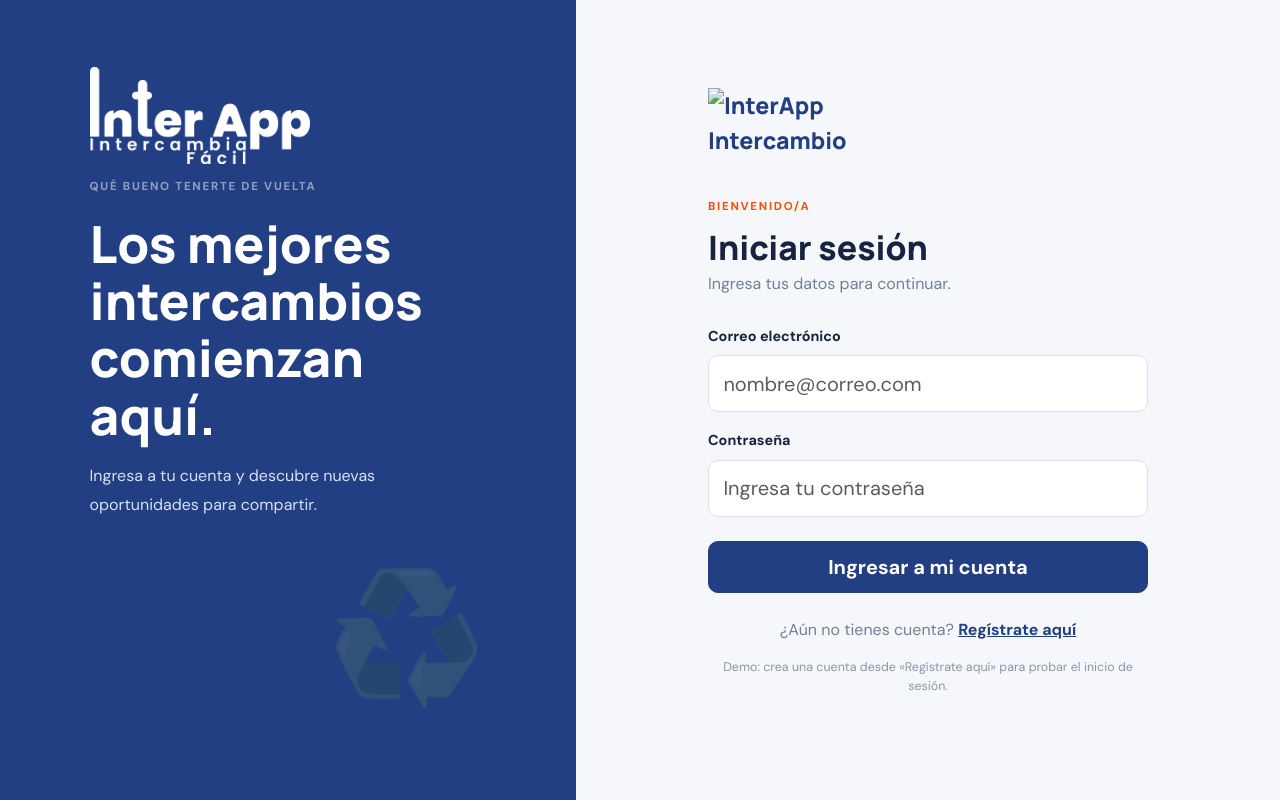
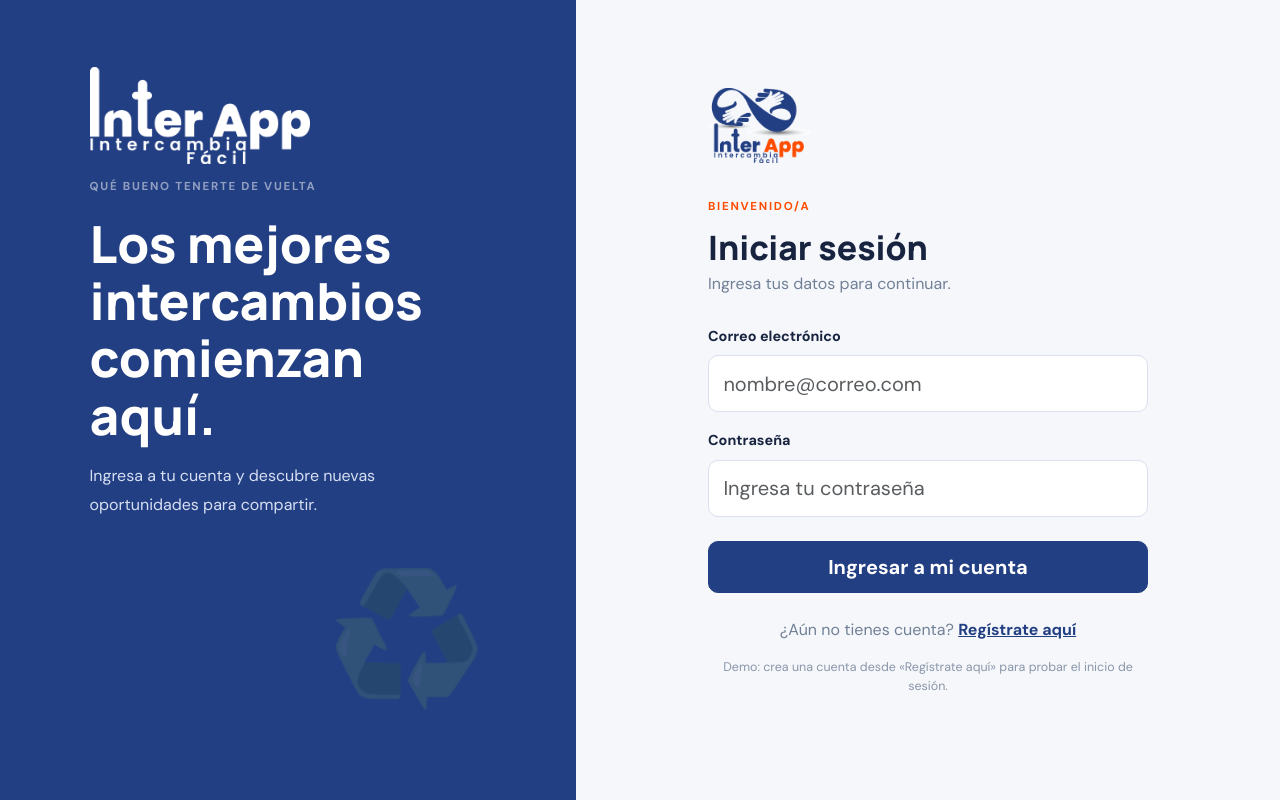
Before and after one commit to N4xtorq9/proyecto_integrador_InterApp, a plain HTML site: page pages/login.html in a window 1280 px wide. Drawn offline with nearby package versions, Linux system fonts and the light colour scheme; some packages are replaced by stand-ins of ours; a script that the page names is missing.

Commit message:
Chore: Actualizacipon del logo

```diff
--- a/pages/login.html
+++ b/pages/login.html
@@ -37,7 +37,7 @@
             aria-label="InterApp"
             ><img
               class="brand-logo"
-              src="../assets/interapp-logo.png"
+              src="../assets/images/interapp-logo.png"
               alt="InterApp Intercambio Fácil"
           /></a>
           <span class="eyebrow">BIENVENIDO/A</span>
```
Also changed, not shown: pages/registro.html (+1 -1 lines).
